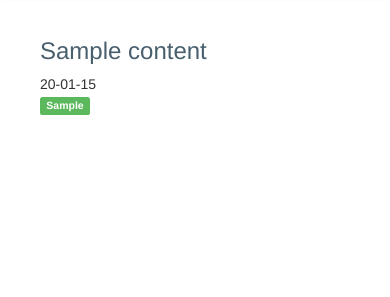
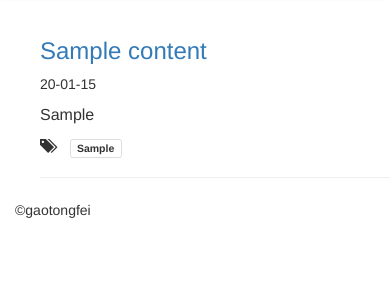
Before and after one commit to gaotongfei/flask-blog, a Flask app: page / in a window 390 px wide; the page is wider, and only the part inside the window is pictured. Shown: the part 55-352 px from the top of that part. Run offline with Flask 2, Linux system fonts and the light colour scheme; tables that the repository leaves empty hold one stand-in row (values such as "Sample post"); some libraries are stand-ins or nearby versions.

Commit message:
backend_manager and change layout

```diff
--- a/app.py
+++ b/app.py
@@ -48,6 +48,7 @@ class Content(db.Model):
     pub_time = db.Column(db.DateTime, default=db.func.now())
     body = db.Column(db.Text)
     body_html = db.Column(db.Text)
+    abstract = db.Column(db.Text)
     category = db.Column(db.String(10))
 
     def __repr__(self):
@@ -145,6 +146,7 @@ def post_article():
         content = Content(title=form.title.data,
                           body=form.body.data,
                           category=form.category.data,
+                          abstract=form.abstract.data,
                           body_html=markdown(form.body.data))
         db.session.add(content)
         db.session.commit()
@@ -160,12 +162,18 @@ def edit(id):
     if form.validate_on_submit():
         content.title = form.title.data
         content.body = form.body.data
+        content.abstract = form.abstract.data
         content.body_html = markdown(form.body.data)
-        db.session.add(content)
+        content.category = form.category.data
+        db.session.commit()
         flash('你已经更新')
         return redirect(url_for('index'))
     form.body.data = content.body
     form.title.data = content.title
+    form.abstract.data = content.abstract
+    form.category.data = content.category
+
+
     return render_template('post-article.html', form=form)
 
 
--- a/forms.py
+++ b/forms.py
@@ -24,5 +24,6 @@ class PostArticle(Form):
     # body = TextAreaField('正文', validators=[Required()])
     title = StringField('标题', validators=[Required()])
     body = PageDownField('正文', validators=[Required()])
-    category = StringField('分类')
+    abstract = TextAreaField('简介', validators=[Required()])
+    category = StringField('分类', validators=[Required()])
     submit = SubmitField('发表')
--- a/templates/index.html
+++ b/templates/index.html
@@ -4,7 +4,6 @@
     {{ super() }}
     <style>
         a{
-            color: #485F6E;
         }
         .post-body{
             margin-bottom: 20px;
@@ -34,6 +33,20 @@
             float: right;
             margin-top: 8px;
             margin-left: 2px;
+        }
+        #abstract{
+            font-size: medium;
+            margin-top: 10px;
+            margin-bottom: 10px;
+        }
+        .label-default{
+            background-color: #ffffff;
+            border: 1px solid #ddd;
+            color: #333;
+        }
+        /*从snipple.footer.html中include过来*/
+        #footer{
+            margin-bottom: 20px;
         }
     </style>
 {{ pagedown.html_head() }}
@@ -82,30 +95,14 @@
     <ul class="posts">
         {% for content in contents %}
         <li class="post">
-            <!--<div class="head">-->
-                <!--
-                <a href="{{ url_for('article', id=content.id )}}"><span id="title">{{ content.title }}</span></a>
-                -->
             <a href="{{ url_for('article', id=content.id )}}"><h3>{{ content.title }}</h3></a>
-                <!--
-                {% if current_user.is_authenticated() %}
-                <a href="{{ url_for('delete', id=content.id) }}">
-                    <span id="delete" class="label label-primary">删除</span>
-                </a>
-                <a href="{{ url_for('edit', id=content.id) }}">
-                    <span id="edit" class="label label-success">编辑</span>
-                </a>
-                {% endif %}
-                -->
-            <!--</div>-->
-            <!--
-            <div class="post-body">
-                <span class="label label-success">{{ content.category }}</span>
-                    {{ content.body_html | safe }}
-            </div>
-            -->
             {{ content.pub_time.strftime('%y-%m-%d') }}
-            <div class="post-body"><span class="label label-success">{{ content.category }}</span></div>
+            {% if content.abstract %}
+            <div id="abstract">{{ content.abstract }}</div>
+            {% endif %}
+            <span class="glyphicon glyphicon-tags"></span> &nbsp;&nbsp;
+            <span class="label label-default">{{ content.category }}</span>
+            <hr>
         </li>
         {% endfor %}
     </ul>
@@ -113,3 +110,6 @@
     <div class='col-md-2'></div>
     </div>
 {% endblock %}
+{% block footer %}
+{% include "snipple/footer.html" %}
+{% endblock %}
--- a/templates/post-article.html
+++ b/templates/post-article.html
@@ -46,6 +46,8 @@
             {{ form.title(class='form-control') }}
             {{ form.body.label }}
             {{ form.body(rows=20,cols=80, class='form-control')}}
+            {{ form.abstract.label }}
+            {{ form.abstract(rows=5,cols=80,class='form-control')}}
             {{ form.category.label }}
             {{ form.category(class='form-control') }}
             {{ form.submit(class='btn btn-default') }}
--- /dev/null
+++ b/templates/snipple/footer.html
@@ -0,0 +1,7 @@
+<div class="container">
+    <div class="row" id="footer">
+        <div class="col-md-2"></div>
+        <div class="col-md-8">&copy;gaotongfei</div>
+        <div class="col-md-2"></div>
+    </div>
+</div>
```
Also changed, not shown: templates/admin.html (+19 -4 lines), templates/article.html (+19 -5 lines).
